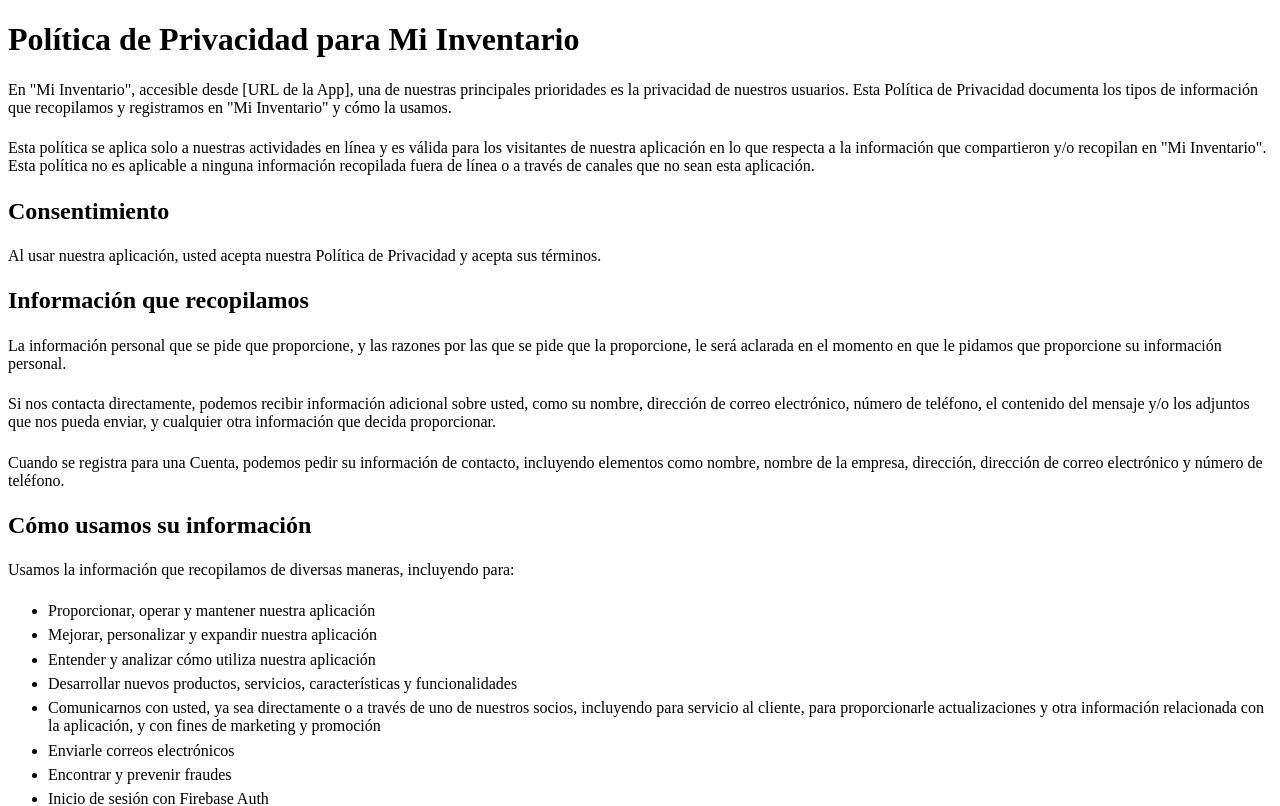
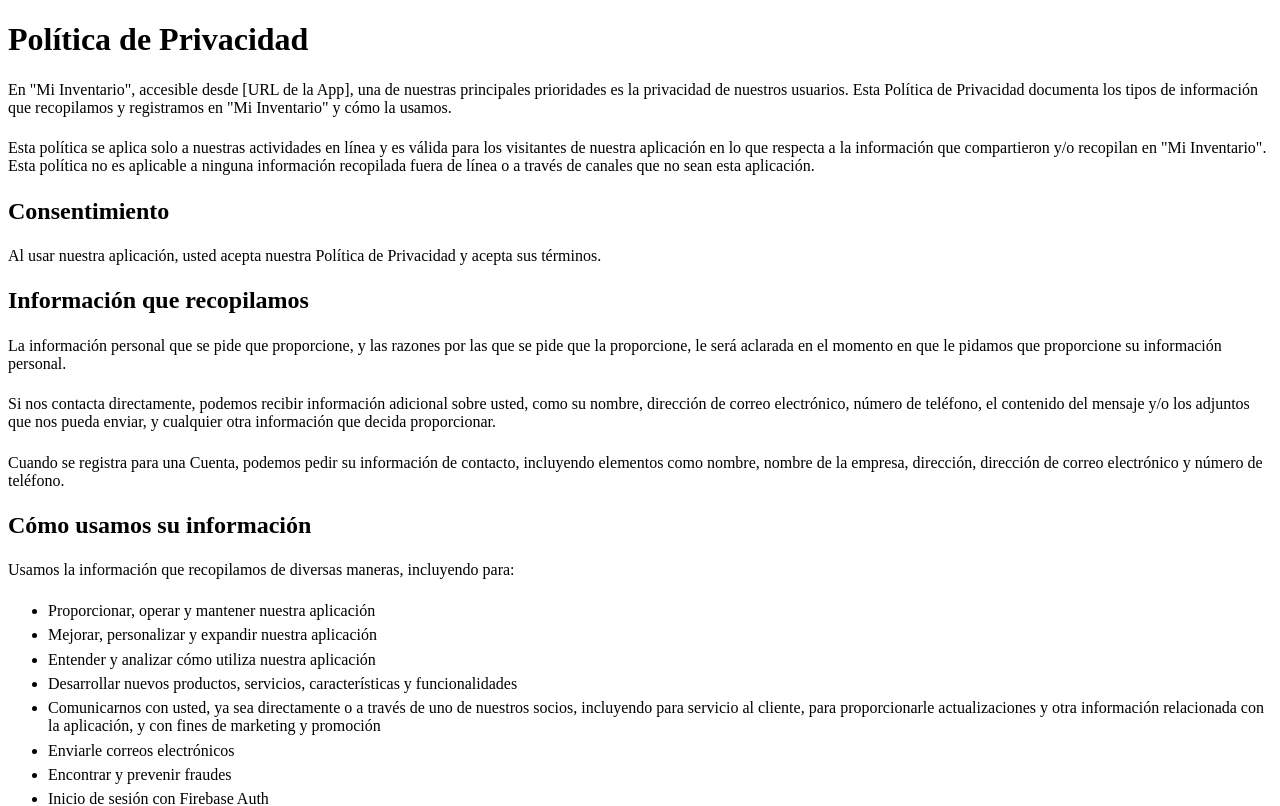
Before and after one commit to soyllamas/soyllamas.com, a SvelteKit app: page /inventario in a window 1280 px wide. Shown: the top 806 px of the page. Built offline with nearby package versions, Linux system fonts and the light colour scheme.

Commit message:
feat: simplify title assuming users come from a "Mi Inventario" context

```diff
--- a/src/routes/inventario/+page.svelte
+++ b/src/routes/inventario/+page.svelte
@@ -1,5 +1,5 @@
 <div class="mx-8 md:mx-auto max-w-2xl my-16">
-    <h1>Política de Privacidad para Mi Inventario</h1>
+    <h1>Política de Privacidad</h1>
 
     <p>En "Mi Inventario", accesible desde [URL de la App], una de nuestras principales prioridades es la privacidad
         de
```
